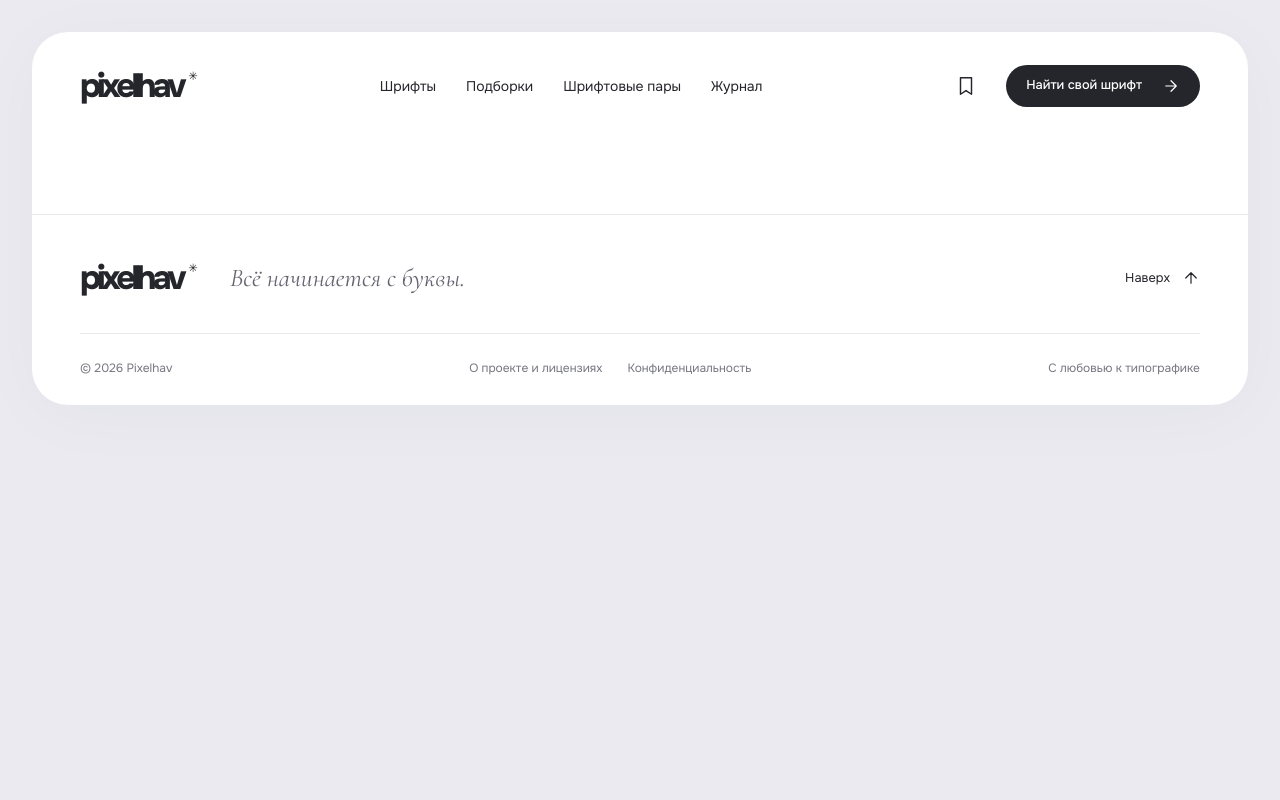
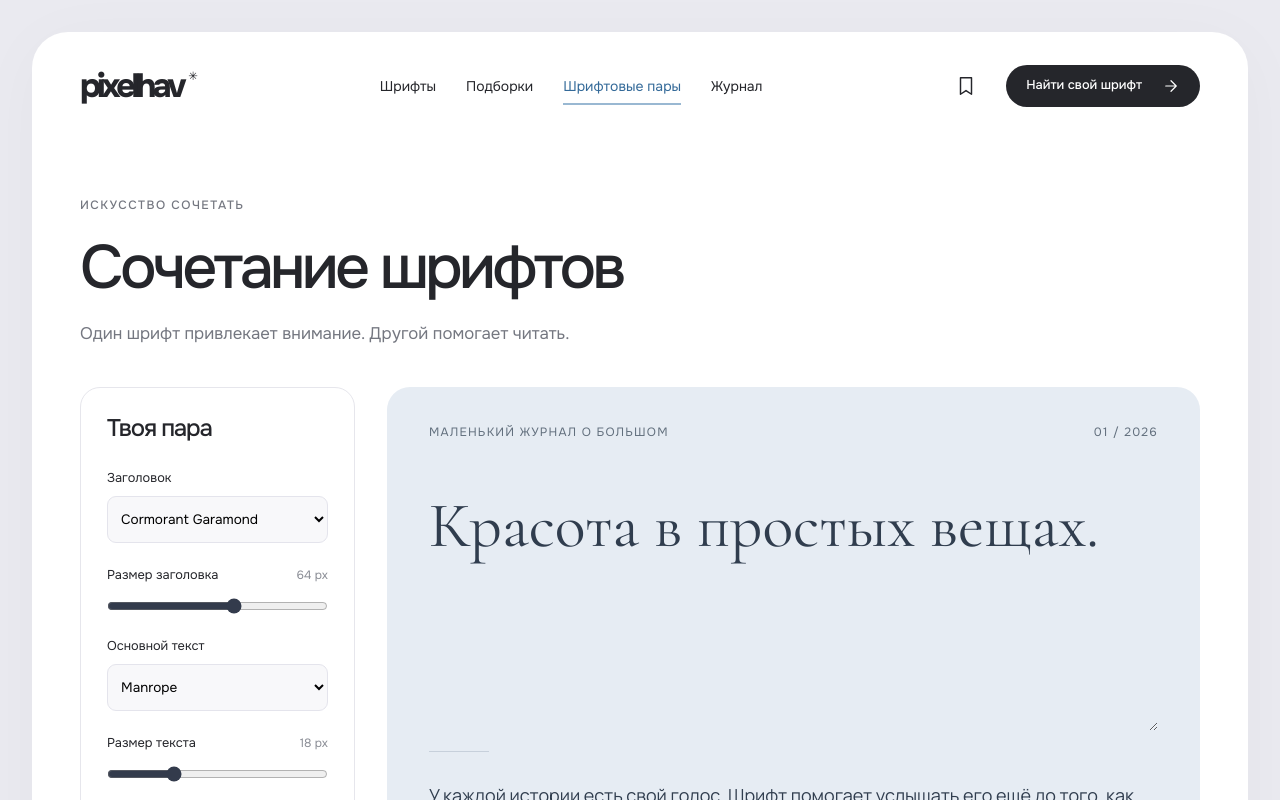
Before and after one commit to aksa4y/liter, a Nuxt app: page /pairs in a window 1280 px wide. Shown: the top 800 px of the page. Built offline with nearby package versions, Linux system fonts and the light colour scheme.

Commit message:
Restore page source and apply SEO metadata

```diff
--- a/app/pages/pairs.vue
+++ b/app/pages/pairs.vue
@@ -1,6 +1,11 @@
-<script setsp lang="ts">
+<script setup lang="ts">
 import { fonts } from '~/data/fonts'
-ssePageSeo('Шрифтовые пары', 'Подберите шрифтовую пару онлайн: заголовок и основной текст, кириллица, живой предпросмотр и готовые сочетания.')
+usePageSeo(
+  'Сочетание шрифтов онлайн — подбор пары',
+  'Подберите шрифтовую пару онлайн: сравните шрифты для заголовка и основного текста, проверьте кириллицу и настройте живой предпросмотр.',
+  false,
+  ['сочетание шрифтов', 'подбор шрифтовой пары', 'шрифтовые пары онлайн', 'шрифты для заголовка и текста', 'шрифты с кириллицей']
+)
 const heading = ref('cormorantgaramond')
 const body = ref('manrope')
 const title = ref('Красота в простых вещах.')
```
